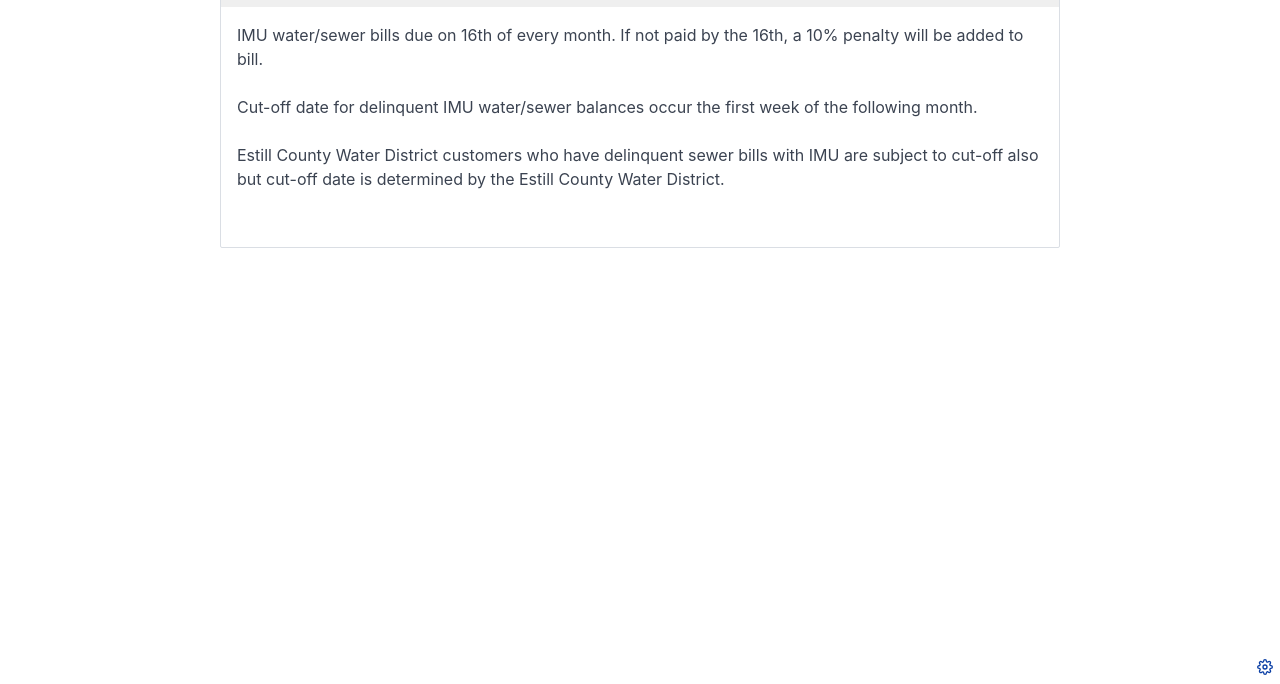
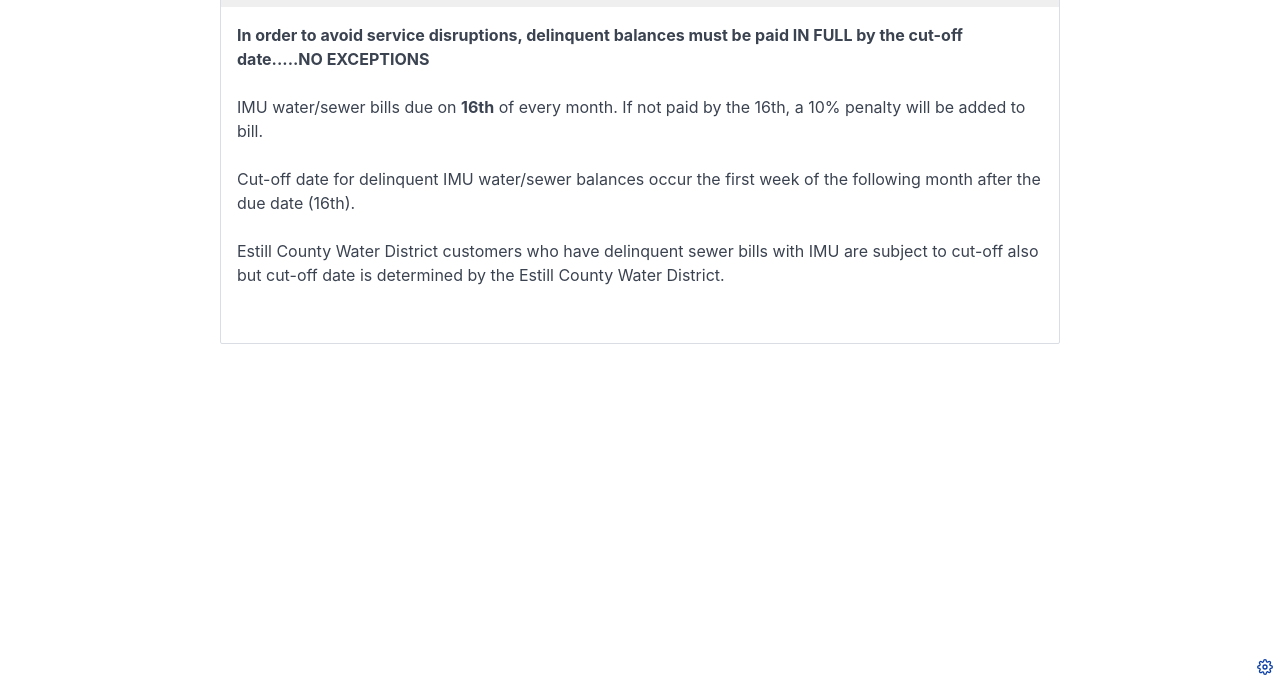
Before and after one commit to mapsync/irvine-advisory, a Gatsby site: page /blog/2019-12-12-monthly-billing-1 in a window 1280 px wide. Shown: the part 116-800 px from the top of the page. Built offline with nearby package versions, Linux system fonts and the light colour scheme; Gatsby itself is replaced by a stand-in of ours.

Commit message:
Update Advisory “2019-12-12-monthly-billing-1”

```diff
--- a/src/pages/blog/2019-12-12-monthly-billing-1.md
+++ b/src/pages/blog/2019-12-12-monthly-billing-1.md
@@ -5,8 +5,10 @@
 draft: true
 description: ''
 ---
-IMU water/sewer bills due on 16th of every month.  If not paid by the 16th, a 10% penalty will be added to bill.
+**In order to avoid service disruptions, delinquent balances must be paid IN FULL by the cut-off date.....NO EXCEPTIONS**
 
-Cut-off date for delinquent IMU  water/sewer balances occur the first week of the following month.
+IMU water/sewer bills due on **16th** of every month.  If not paid by the 16th, a 10% penalty will be added to bill.
+
+Cut-off date for delinquent IMU water/sewer balances occur the first week of the following month after the due date (16th).
 
 Estill County Water District customers who have delinquent sewer bills with IMU are subject to cut-off also but cut-off date is determined by the Estill County Water District.
```
